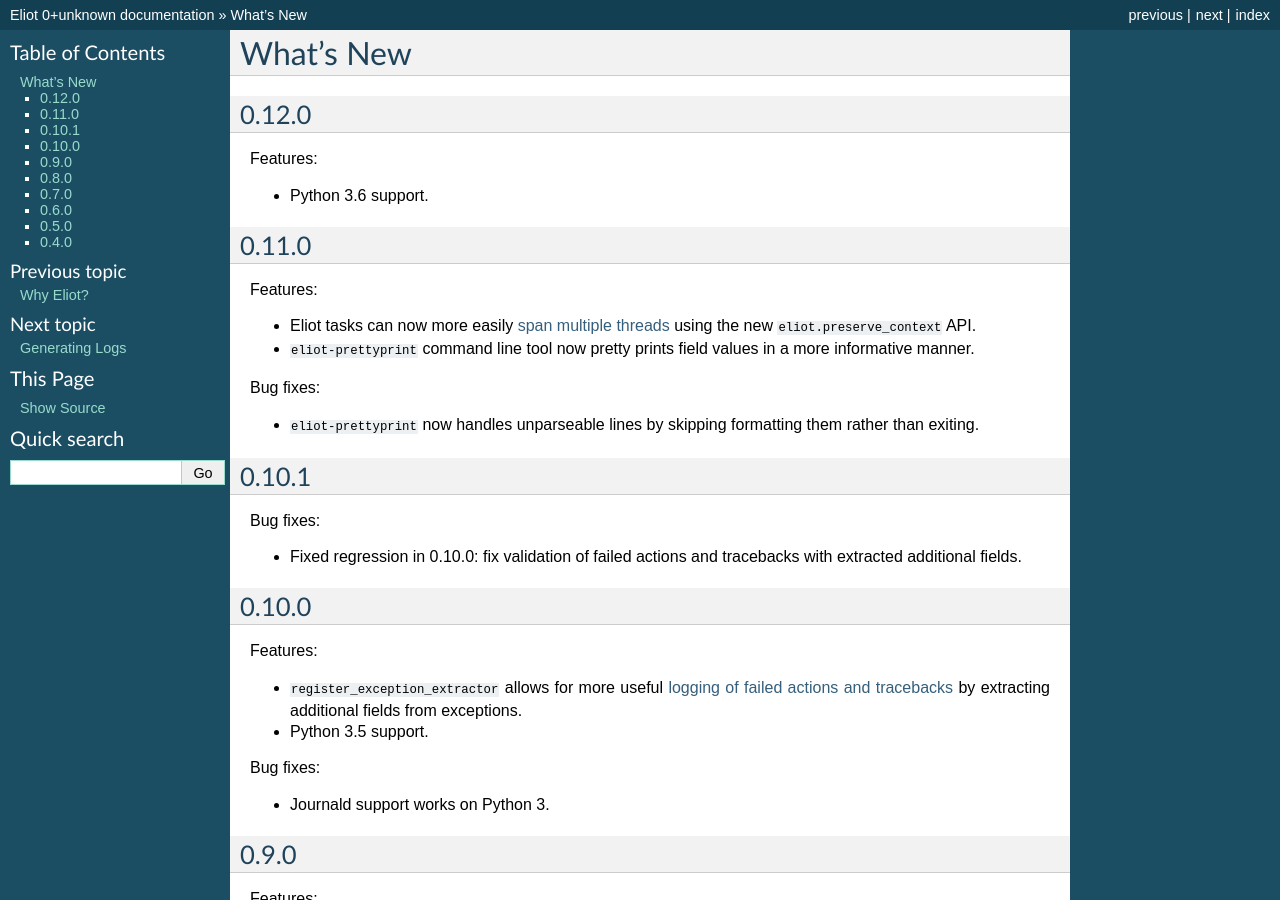
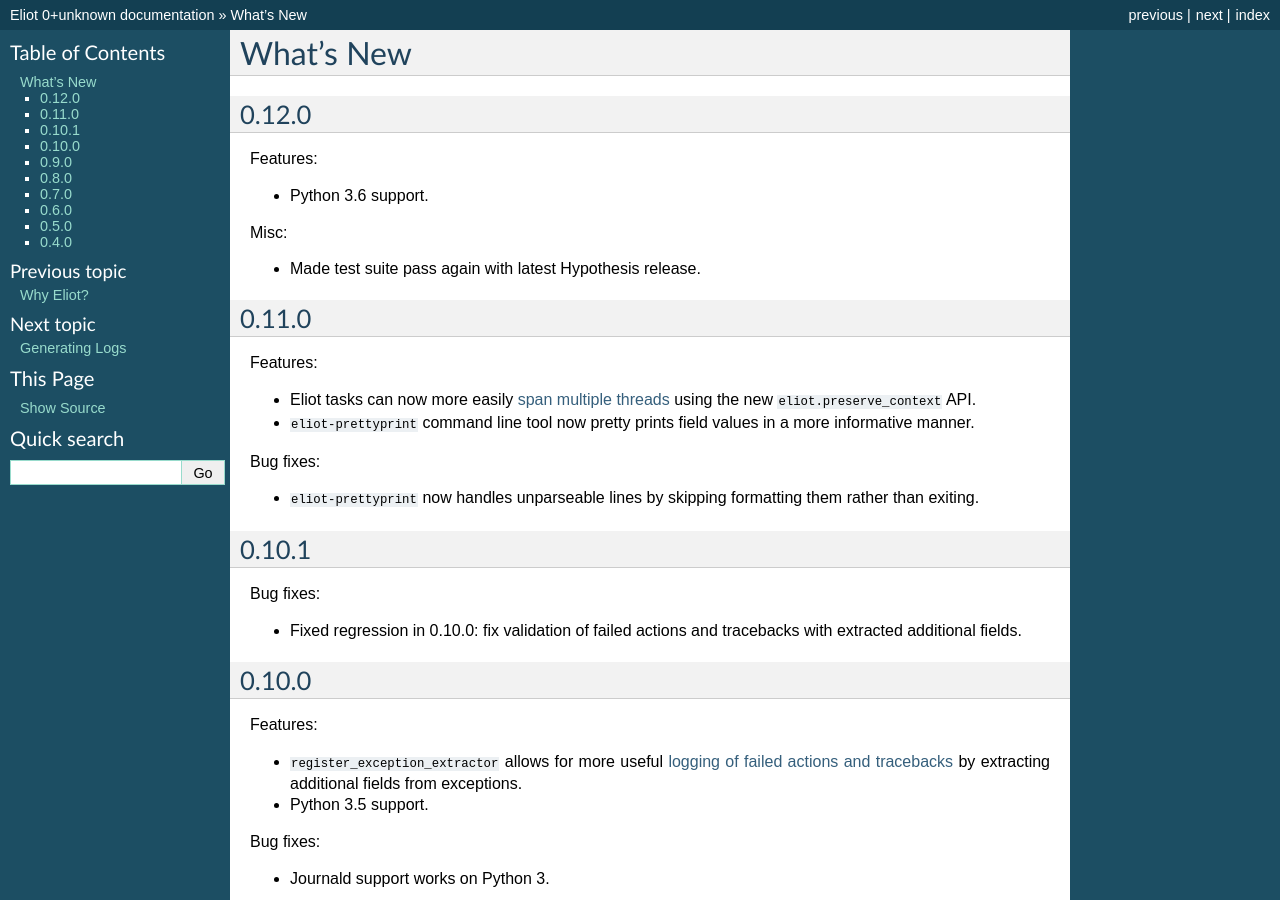
Before and after one commit to itamarst/eliot, a Sphinx documentation site: the page built from docs/source/news.rst, in a window 1280 px wide and 900 px high. Built offline with Sphinx 7.4.7, drawn with Linux system fonts in a browser that asks for light colours; pages that are not in the unit, such as notebooks, are missing from menus.

Commit message:
Note other changes.

```diff
--- a/docs/source/news.rst
+++ b/docs/source/news.rst
@@ -7,6 +7,10 @@
 Features:
 
 * Python 3.6 support.
+
+Misc:
+
+* Made test suite pass again with latest Hypothesis release.
 
 0.11.0
 ^^^^^^
```
